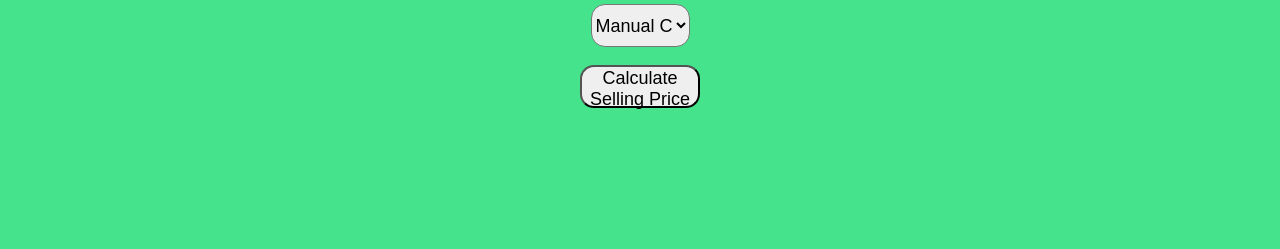
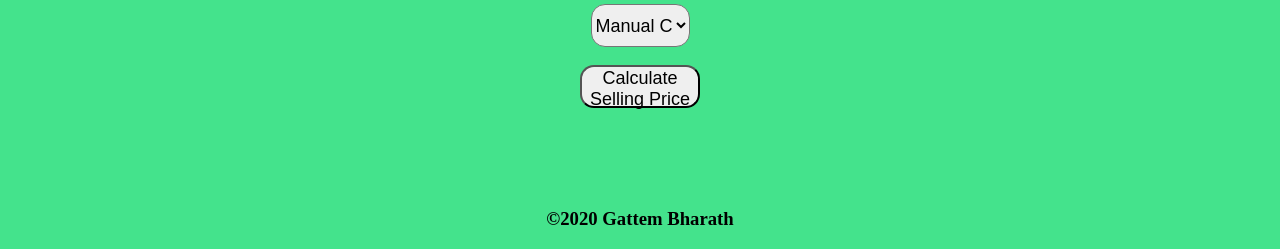
Before and after one commit to GattemBharath/Car-Price-Prediction, a Flask app: page / in a window 1280 px wide. Shown: the part 840-1089 px from the top of the page. Before the commit the page ends 949 px from the top, so only its background shows below. Run offline with Flask 2, Linux system fonts and the light colour scheme; parts of the project's set-up code (start-up, migrations or seed data) failed here and were passed over.

Commit message:
Update index.html

```diff
--- a/templates/index.html
+++ b/templates/index.html
@@ -50,6 +50,10 @@
 
 
         <br><br><h3>{{ prediction_text }}<h3>
+        <br>
+        <br>
+        <center>©2020 Gattem Bharath</center>
+
     </div>
 
 
```
